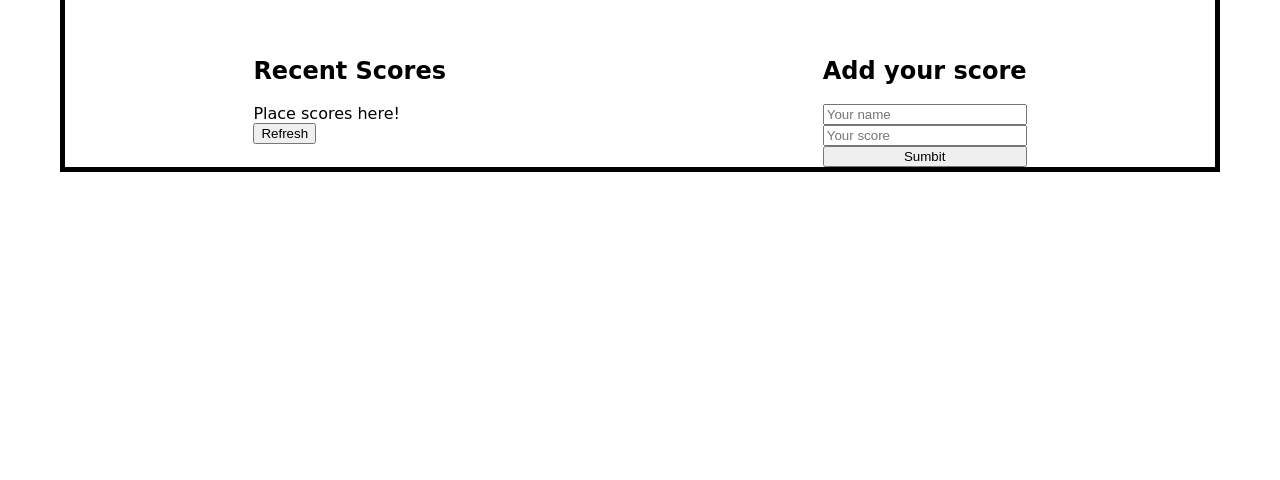
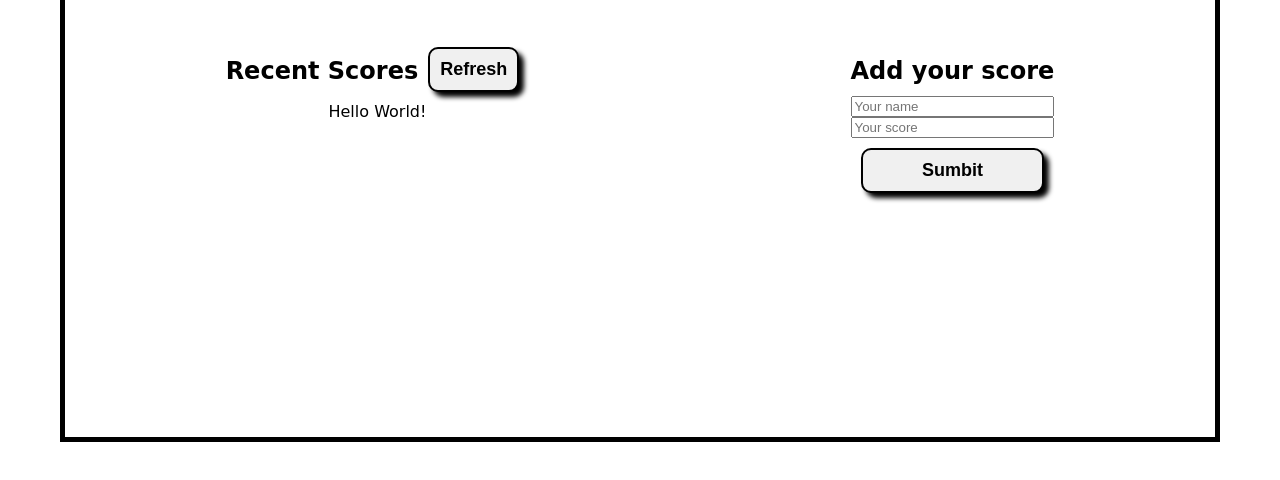
Before and after one commit to dvcorreia1984/leaderboard, a website built with webpack: page src/template.html in a window 1280 px wide. Shown: the part 124-604 px from the top of the page. Built offline with nearby package versions, Linux system fonts and the light colour scheme.

Commit message:
Updated styles.css file

```diff
--- a/src/index.js
+++ b/src/index.js
@@ -1,3 +1,3 @@
 import './style.css';
 
-document.getElementById('scores').innerHTML = 'Place scores here!';
+document.getElementById('scoreboard').innerHTML = 'Hello World!';
--- a/src/style.css
+++ b/src/style.css
@@ -3,6 +3,7 @@ body {
   margin: 20px 60px;
   font-family: 'Comic Neue', cursive;
   border: 5px solid black;
+  min-width: 600px;
 }
 
 h1 {
@@ -11,12 +12,47 @@ h1 {
   padding-left: 20px;
 }
 
+h2 {
+  height: 20px;
+}
+
 form {
   display: flex;
   flex-direction: column;
 }
 
+button {
+  display: flex;
+  justify-content: center;
+  align-items: center;
+  margin: 10px;
+  padding: 10px;
+  font-size: large;
+  font-weight: bold;
+  border-radius: 10px;
+  border: 2px solid black;
+  background-color: #f0f0f0;
+  box-shadow: 5px 5px 5px black;
+}
+
 div#wrapper {
   display: flex;
   justify-content: space-around;
+  height: 400px;
 }
+
+div#left {
+  display: flex;
+  flex-direction: column;
+  align-items: center;
+  height: 40px;
+}
+
+div#lefthead {
+  display: flex;
+}
+
+div#right {
+  display: flex;
+  flex-direction: column;
+}
--- a/src/template.html
+++ b/src/template.html
@@ -16,9 +16,11 @@
 
       <div id="wrapper">
         <div id="left">
+          <div id=lefthead>
           <h2>Recent Scores</h2>
-          <div id="scores"></div>
           <button>Refresh</button>
+          </div>
+          <div id="scoreboard"></div>
         </div>
 
         <div id="right">
@@ -26,7 +28,7 @@
             <form>
               <input type="text" id="username" name="username" placeholder="Your name" required/>
               <input type="number" id="score" name="score" placeholder="Your score"/>
-              <button>Sumbit</button>
+              <button type="button">Sumbit</button>
             </form>
         </div>
       </div>
```
